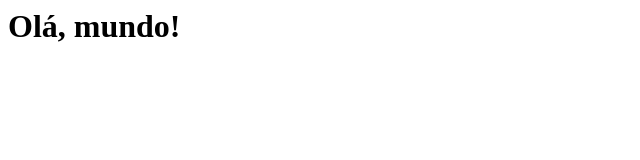
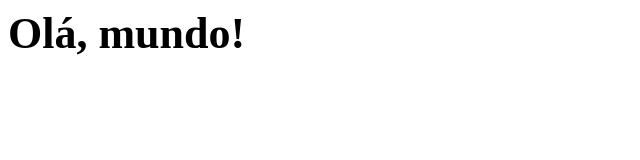
Before and after one commit to luizabisol/teste-1, a plain HTML site: page index.html in a window 1280 px wide. Shown: the whole page, without its empty margins (0-640 px from the left). Drawn offline with Linux system fonts and the light colour scheme.

Commit message:
adiciona estilo na pagina

```diff
--- /dev/null
+++ b/css/estilo.css
@@ -0,0 +1,3 @@
+body{
+    font-size: 22px;
+}
--- a/index.html
+++ b/index.html
@@ -1,4 +1,7 @@
 <html>
+    <head>
+        <link rel="stylesheet" href="css/estilo.css">
+    </head>
     <body>
         <h1>Olá, mundo!</h1>
     </body>
```
